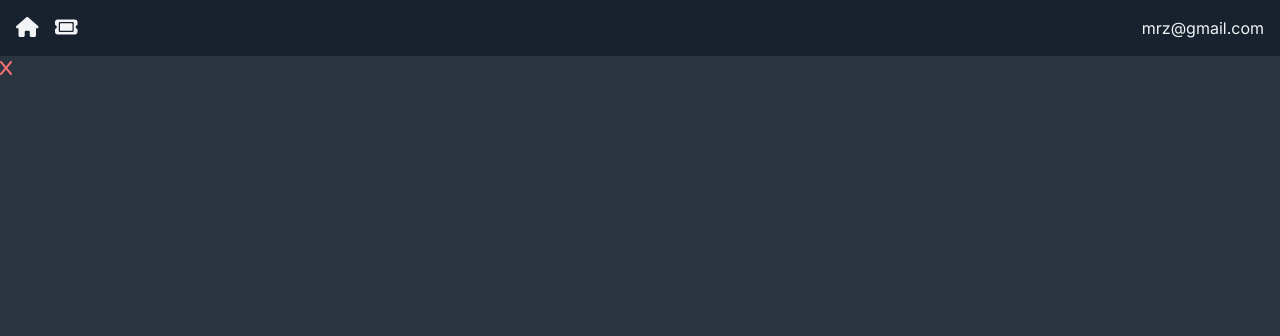
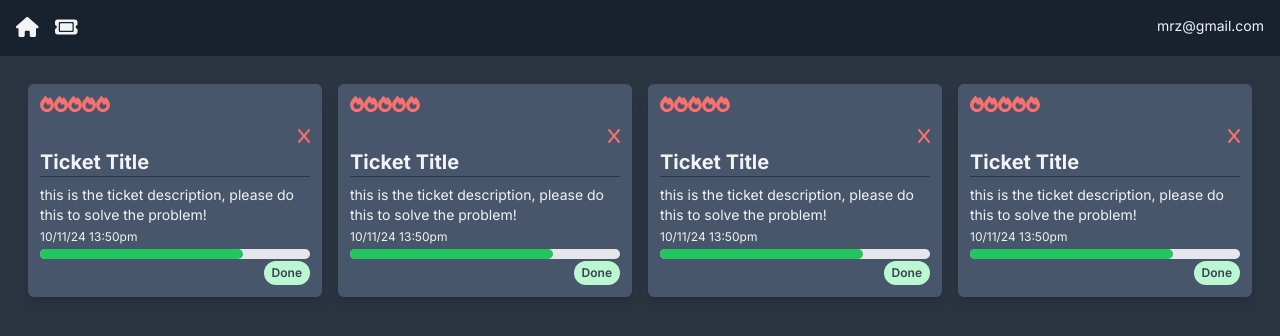
Before and after one commit to MaximilianoTRZ/ticketing-next-app, a Next.js app: page / in a window 1280 px wide. Shown: the top 336 px of the page. Built offline with nearby package versions, Linux system fonts and the light colour scheme.

Commit message:
starting api development

```diff
--- /dev/null
+++ b/app/(components)/PriorityDisplay.jsx
@@ -0,0 +1,17 @@
+import { faFire } from "@fortawesome/free-solid-svg-icons";
+import { FontAwesomeIcon } from "@fortawesome/react-fontawesome";
+import React from "react";
+
+const PriorityDisplay = () => {
+  return (
+    <div className="flex justify-start align-baseline">
+      <FontAwesomeIcon icon={faFire} className="text-red-400" />
+      <FontAwesomeIcon icon={faFire} className="text-red-400" />
+      <FontAwesomeIcon icon={faFire} className="text-red-400" />
+      <FontAwesomeIcon icon={faFire} className="text-red-400" />
+      <FontAwesomeIcon icon={faFire} className="text-red-400" />
+    </div>
+  );
+};
+
+export default PriorityDisplay;
--- /dev/null
+++ b/app/(components)/ProgressDisplay.jsx
@@ -0,0 +1,12 @@
+const ProgressDisplay = () => {
+  return (
+    <div className="w-full bg-gray-200 rounded-full h-2.5">
+      <div
+        className="bg-green-500 rounded-full h-2.5"
+        style={{ width: "75%" }}
+      ></div>
+    </div>
+  );
+};
+
+export default ProgressDisplay;
--- /dev/null
+++ b/app/(components)/StatusDisplay.jsx
@@ -0,0 +1,9 @@
+const StatusDisplay = () => {
+  return (
+    <span className="inline-block rounded-full px-2 py-1 text-xs font-semibold text-gray-700 bg-green-200">
+      Done
+    </span>
+  );
+};
+
+export default StatusDisplay;
--- a/app/(components)/TicketCard.jsx
+++ b/app/(components)/TicketCard.jsx
@@ -1,10 +1,30 @@
-import React from "react";
 import DeleteBlock from "./DeleteBlock";
+import PriorityDisplay from "./PriorityDisplay";
+import ProgressDisplay from "./ProgressDisplay";
+import StatusDisplay from "./StatusDisplay";
 
 const TicketCard = () => {
   return (
-    <div>
-      <DeleteBlock />
+    <div className="flex flex-col bg-card hover:bg-card-hover rounded-md shadow-lg p-3 m-2">
+      <div className="flex mb-3">
+        <PriorityDisplay />
+      </div>
+      <div className="ml-auto">
+        <DeleteBlock />
+      </div>
+      <h4>Ticket Title</h4>
+      <hr className="h-px border-0 bg-page mb-2" />
+      <p className="whitespace-pre-wrap">
+        this is the ticket description, please do this to solve the problem!
+      </p>
+      <div className="flex grow"></div>
+      <div className="flex flex-col">
+        <p className="text-xs my-1">10/11/24 13:50pm </p>
+        <ProgressDisplay />
+      </div>
+      <div className="ml-auto items-end">
+        <StatusDisplay />
+      </div>
     </div>
   );
 };
--- /dev/null
+++ b/app/(models)/Ticket.js
@@ -0,0 +1,20 @@
+import mongoose, { Schema } from "mongoose";
+
+mongoose.connect(process.env.MONGODB_URI);
+mongoose.Promise = global.Promise;
+
+const TicketSchema = new Schema(
+  {
+    title: String,
+    description: String,
+    category: String,
+    priority: Number,
+    progress: Number,
+    status: String,
+    active: Boolean,
+  },
+  { timestamps: true }
+);
+
+const Ticket = mongoose.models.Ticket || mongoose.model("Ticket", TicketSchema);
+export default Ticket;
--- a/app/globals.css
+++ b/app/globals.css
@@ -1,6 +1,36 @@
 @tailwind base;
 @tailwind components;
 @tailwind utilities;
+
+@layer base {
+
+  h1,
+  h2,
+  h3,
+  h4 {
+    @apply font-bold
+  }
+
+  h1 {
+    @apply text-4xl
+  }
+
+  h2 {
+    @apply text-3xl
+  }
+
+  h3 {
+    @apply text-4xl
+  }
+
+  h4 {
+    @apply text-xl
+  }
+
+  p {
+    @apply text-sm text-default-text
+  }
+}
 
 @layer components {
   .icon {
--- a/app/page.jsx
+++ b/app/page.jsx
@@ -2,8 +2,13 @@
 
 const Dashboard = () => {
   return (
-    <div>
-      <TicketCard />
+    <div className="p-5 ">
+      <div className="md:grid grid-cols-2 xl:grid-cols-4 xs:grid-cols-4">
+        <TicketCard />
+        <TicketCard />
+        <TicketCard />
+        <TicketCard />
+      </div>
     </div>
   );
 };
```
Also changed, not shown: app/api/route.js (added).
